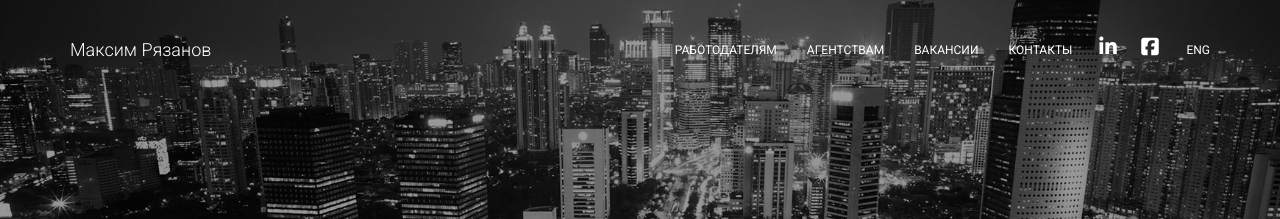
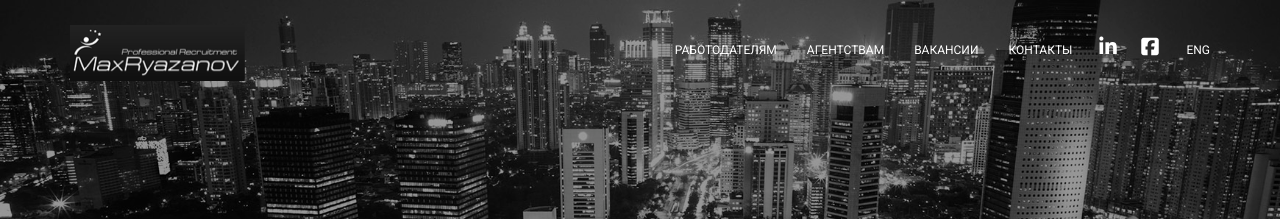
Before and after one commit to ivan-placid/mryazanov, a Jekyll site: the page built from index.html, in a window 1280 px wide. Shown: the top 219 px of the page. Built offline with Jekyll 4.4.1, drawn with Linux system fonts in a browser that asks for light colours; nearby versions of some CDN libraries.

Commit message:
add client logo

```diff
--- a/_includes/nav-material.html
+++ b/_includes/nav-material.html
@@ -8,7 +8,7 @@
 		            <span class="icon-bar"></span>
 		            <span class="icon-bar"></span>
         		</button>
-        		<a class="navbar-brand" href="{{ site.baseurl }}">Максим Рязанов</a>
+        		<a class="navbar-brand" href="{{ site.baseurl }}"><img src="{{ site.baseurl }}/img/logo-dark-md.png" alt="Максим Рязанов - частный рекрутер"></a>
         	</div>
 
         	<div class="collapse navbar-collapse" id="navigation-example">
--- a/_layouts/eng.html
+++ b/_layouts/eng.html
@@ -19,6 +19,7 @@
 	<!-- CSS Files -->
     <link rel="stylesheet"  href="https://maxcdn.bootstrapcdn.com/bootstrap/3.3.7/css/bootstrap.min.css" integrity="sha384-BVYiiSIFeK1dGmJRAkycuHAHRg32OmUcww7on3RYdg4Va+PmSTsz/K68vbdEjh4u" crossorigin="anonymous">
     <link href="{{ site.baseurl }}/css/material-kit.css" rel="stylesheet"/>
+	<link href="{{ site.baseurl }}/css/styles.css" rel="stylesheet"/>
 
 </head>
 
--- a/_layouts/material.html
+++ b/_layouts/material.html
@@ -19,6 +19,7 @@
 	<!-- CSS Files -->
     <link rel="stylesheet"  href="https://maxcdn.bootstrapcdn.com/bootstrap/3.3.7/css/bootstrap.min.css" integrity="sha384-BVYiiSIFeK1dGmJRAkycuHAHRg32OmUcww7on3RYdg4Va+PmSTsz/K68vbdEjh4u" crossorigin="anonymous">
     <link href="{{ site.baseurl }}/css/material-kit.css" rel="stylesheet"/>
+	<link href="{{ site.baseurl }}/css/styles.css" rel="stylesheet"/>
 
 </head>
 
--- a/css/material-kit.css
+++ b/css/material-kit.css
@@ -2125,7 +2125,7 @@ legend {
   line-height: 1.42857;
 }
 .navbar, .navbar.navbar-default {
-  background-color: #444244;
+  background-color: #1D1D1D;
   color: #ffffff;
 }
 .navbar .navbar-form .form-group input.form-control::-moz-placeholder,
--- a/css/styles.css
+++ b/css/styles.css
@@ -1,4 +1,5 @@
 /* Move down content because we have a fixed navbar that is 50px tall */
+/*
 body {
   padding-top: 5rem;
 }
@@ -6,3 +7,8 @@ body {
 h1 {
     margin-bottom: 2rem;
 }
+*/
+
+.navbar .navbar-brand {
+  padding-top: 0px;
+}
```
Also changed, not shown: img/logo-dark-md.png (added).
